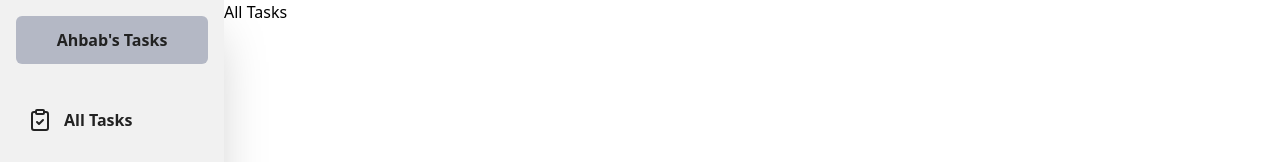
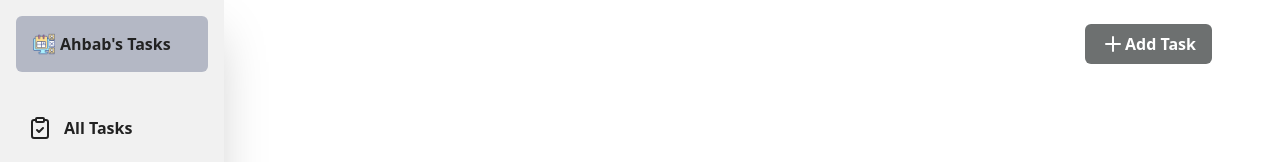
Before and after one commit to ahbab-zaman/Task-management-client-side, a React (Vite) app: page /tasks in a window 1280 px wide. Shown: the top 162 px of the page. Built offline with nearby package versions, Linux system fonts and the light colour scheme; no server answers.

Commit message:
create a post API for create task

```diff
--- a/package.json
+++ b/package.json
@@ -11,6 +11,8 @@
   },
   "dependencies": {
     "@tailwindcss/vite": "^4.0.7",
+    "@tanstack/react-query": "^5.66.7",
+    "axios": "^1.7.9",
     "firebase": "^11.3.1",
     "framer-motion": "^12.4.5",
     "lucide-react": "^0.475.0",
--- a/src/App.jsx
+++ b/src/App.jsx
@@ -1,18 +1,16 @@
 import { Route, Routes } from "react-router";
 import Navbar from "./Components/Navbar";
-import Home from "./Layout/Home";
 import Tasks from "./Layout/Tasks";
 
 const App = () => {
   return (
     <>
       <section className="flex">
-        <div>
+        <div className="w-64">
           <Navbar></Navbar>
         </div>
-        <div>
+        <div className="w-full">
           <Routes>
-            <Route index element={<Home></Home>}></Route>
             <Route path="/tasks" element={<Tasks></Tasks>}></Route>
           </Routes>
         </div>
--- a/src/Components/Navbar.jsx
+++ b/src/Components/Navbar.jsx
@@ -3,15 +3,14 @@ import { motion, AnimatePresence } from "framer-motion";
 import {
   Menu,
   X,
-  Home,
   LogOut,
   ClipboardCheck,
-  LayoutDashboard,
   Loader,
   CalendarCheck2,
   BookOpenCheck,
 } from "lucide-react";
 import { Link } from "react-router";
+import logo from "../assets/task.png"
 
 export default function Sidebar() {
   const [isOpen, setIsOpen] = useState(false);
@@ -22,7 +21,8 @@ export default function Sidebar() {
       {/* Sidebar for Large Screens */}
       <aside className="hidden md:flex flex-col text-[#222] w-56 h-screen p-4 shadow-2xl bg-[#f1f1f1f1] font-semibold">
         {/* Logo */}
-        <h2 className="mb-8 bg-[#0f204f45] p-3 text-center rounded-md">
+        <h2 className="mb-8 bg-[#0f204f45] p-3 text-center rounded-md flex items-center font-bold">
+          <img className="w-8" src={logo} alt="" />
           Ahbab's Tasks
         </h2>
         {/* Navigation Links */}
@@ -83,7 +83,7 @@ export default function Sidebar() {
             </button>
 
             {/* Logo */}
-            <h1 className="text-2xl font-bold mb-10 p-3 bg-[#0f204f45] rounded-md">Ahbab's Tasks</h1>
+            <h1 className="text-2xl font-bold mb-10 p-3 bg-[#0f204f45] rounded-md flex items-center"> <img className="w-8" src={logo} alt="" />Ahbab's Tasks</h1>
 
             {/* Navigation Links */}
             <nav className="flex-1 space-y-4">
--- a/src/Layout/Home.jsx
+++ /dev/null
@@ -1,9 +0,0 @@
-const Home = () => {
-    return (
-        <div>
-            This is home
-        </div>
-    );
-};
-
-export default Home;
--- a/src/Layout/Tasks.jsx
+++ b/src/Layout/Tasks.jsx
@@ -1,10 +1,29 @@
+import { useQuery } from "@tanstack/react-query";
+import axios from "axios";
+import { Plus } from "lucide-react";
 
 const Tasks = () => {
-    return (
-        <div>
-            All Tasks
+  const { data: newTasks = [], refetch } = useQuery({
+    queryKey: ["tasks"],
+    queryFn: async () => {
+      const res = await axios.post(`${import.meta.env.VITE_URL}/tasks`);
+      console.log();
+      return res.data;
+    },
+  });
+  return (
+    <>
+      <section className="p-6 w-11/12 mx-auto">
+        <div className="flex justify-end">
+          <button className="bg-[#6d7070] font-bold px-4 py-2 rounded-md text-white flex items-center hover:bg-[#f1f1f1] hover:text-black transition-all duration-300">
+            {" "}
+            <Plus /> Add Task
+          </button>
         </div>
-    );
+        <div className="mt-6"></div>
+      </section>
+    </>
+  );
 };
 
 export default Tasks;
--- a/src/main.jsx
+++ b/src/main.jsx
@@ -3,11 +3,14 @@ import { createRoot } from "react-dom/client";
 import "./index.css";
 import App from "./App.jsx";
 import { BrowserRouter } from "react-router";
-
+import { QueryClient, QueryClientProvider } from "@tanstack/react-query";
+const queryClient = new QueryClient();
 createRoot(document.getElementById("root")).render(
   <StrictMode>
-    <BrowserRouter>
-      <App />
-    </BrowserRouter>
+    <QueryClientProvider client={queryClient}>
+      <BrowserRouter>
+        <App />
+      </BrowserRouter>
+    </QueryClientProvider>
   </StrictMode>
 );
```
Also changed, not shown: 1 other file (tests, documents, lock files or other folders).
